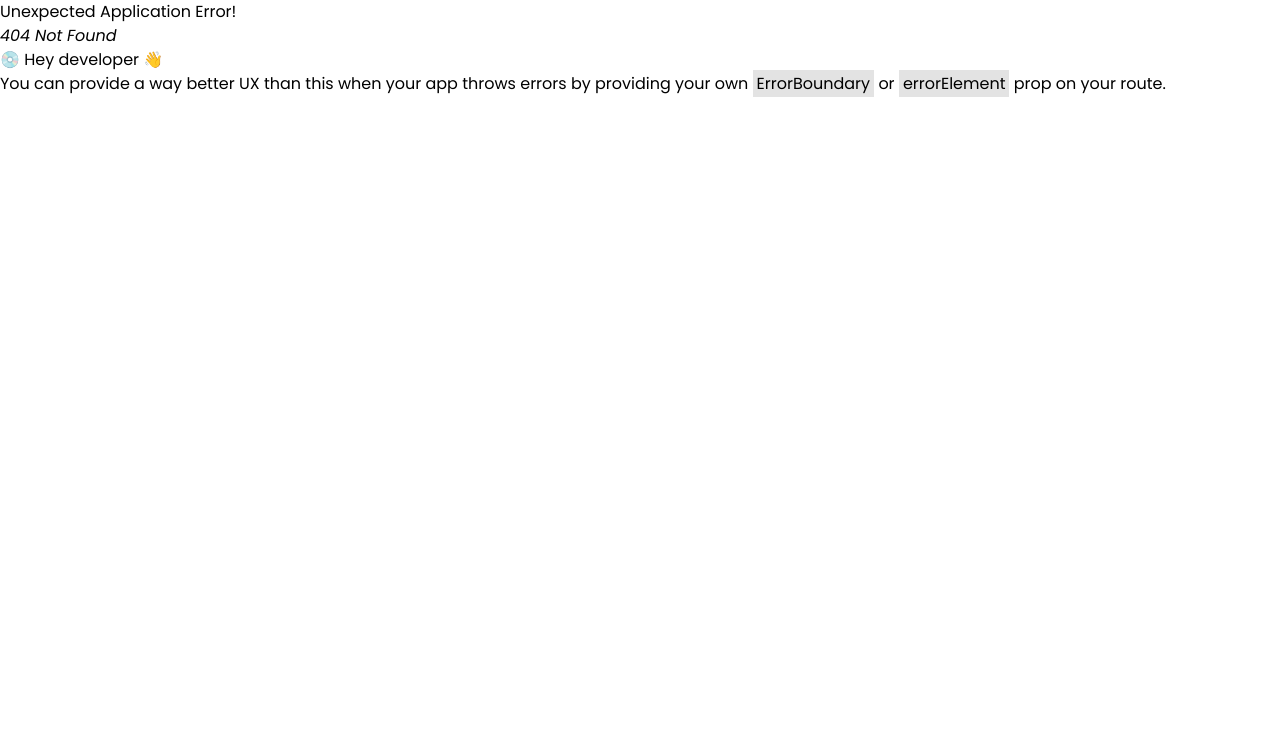
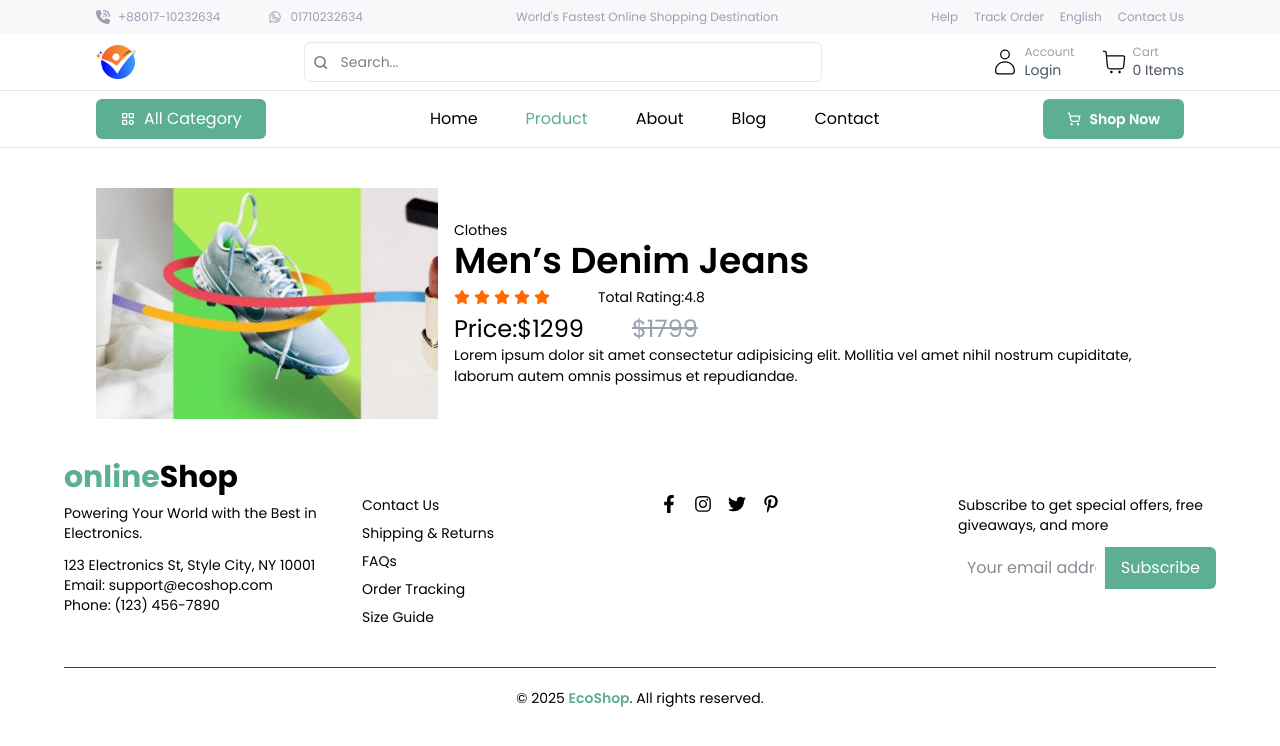
Before and after one commit to sajibdas126/online-shop, a React (Vite) app: page /product/1 in a window 1280 px wide. Before the commit this address had no page. Shown: the top 746 px of the page. Built offline with nearby package versions, Linux system fonts and the light colour scheme; a web font is replaced by a local one.

Commit message:
Refactor product data structure, update image paths, and implement single product page with detailed view

```diff
--- a/public/Products.json
+++ b/public/Products.json
@@ -9,7 +9,7 @@
     "stock": true,
     "sku": "CL87",
     "size": ["30", "32", "34", "36"],
-    "image": "public/producr/01.jpg",
+    "image": "/producr/01.jpg",
     "fit": "Standard Fit"
   },
   {
@@ -22,7 +22,7 @@
     "stock": true,
     "sku": "CL112",
     "size": ["S", "M", "L", "XL"],
-    "image": "public/producr/02.jpg",
+    "image": "/producr/02.jpg",
     "fit": "Standard Fit"
   },
   {
@@ -34,93 +34,93 @@
     "rating": 4.5,
     "stock": true,
     "sku": "WT45",
-    "image": "public/producr/03.jpg",
+    "image": "/producr/03.jpg",
     "fit": "Compact Fit"
   },
   {
     "id": 4,
     "title": "Kids Fashion Dress",
-    "category": "Dresses",
+    "category": "Watches",
     "price": 699,
     "oldPrice": 999,
     "rating": 4.6,
     "stock": true,
     "sku": "DR20",
     "size": ["2Y", "3Y", "4Y", "5Y"],
-    "image": "public/producr/04.jpg",
+    "image": "/producr/04.jpg",
     "fit": "Standard Fit"
   },
   {
     "id": 5,
     "title": "Stylish Sunglasses",
-    "category": "Glasses",
+    "category": "Dresses",
     "price": 299,
     "oldPrice": 499,
     "rating": 4.4,
     "stock": false,
     "sku": "GL09",
-    "image": "public/producr/05.jpg",
+    "image": "/producr/05.jpg",
     "fit": "Compact Fit"
   },
   {
     "id": 6,
     "title": "Premium Cosmetics Set",
-    "category": "Cosmetics",
+    "category": "Dresses",
     "price": 899,
     "oldPrice": 1199,
     "rating": 4.9,
     "stock": true,
     "sku": "CM55",
-    "image": "public/producr/06.jpg",
+    "image": "/producr/06.jpg",
     "fit": "Medium Fit"
   },
   {
     "id": 7,
     "title": "Women’s Stylish Handbag",
-    "category": "Accessories",
+    "category": "Cosmetics",
     "price": 1599,
     "oldPrice": 1999,
     "rating": 4.3,
     "stock": true,
     "sku": "AC98",
-    "image": "public/producr/07.jpg",
+    "image": "/producr/07.jpg",
     "fit": "Compact Fit"
   },
   {
     "id": 8,
     "title": "Men’s Sports Shoes",
-    "category": "Footwear",
+    "category": "Cosmetics",
     "price": 1699,
     "oldPrice": 2199,
     "rating": 4.6,
     "stock": true,
     "sku": "FT22",
     "size": ["40", "41", "42", "43", "44"],
-    "image": "public/producr/08.jpg",
+    "image": "/producr/08.jpg",
     "fit": "Medium Fit"
   },
   {
     "id": 9,
     "title": "Kids Toy Car",
-    "category": "Toys",
+    "category": "Kids Wear",
     "price": 499,
     "oldPrice": 699,
     "rating": 4.7,
     "stock": true,
     "sku": "TY33",
-    "image": "public/producr/09.jpg",
+    "image": "/producr/09.jpg",
     "fit": "Medium Fit"
   },
   {
     "id": 10,
     "title": "Airpods Wireless Earbuds",
-    "category": "Electronics",
+    "category": "Kids Wear",
     "price": 2299,
     "oldPrice": 2799,
     "rating": 4.8,
     "stock": true,
     "sku": "EL07",
-    "image": "public/producr/01.jpg",
+    "image": "/producr/01.jpg",
     "fit": "Compact Fit"
   }
 ]
--- a/src/Components/SherComponent/ProductCart.jsx
+++ b/src/Components/SherComponent/ProductCart.jsx
@@ -1,6 +1,7 @@
 import React from 'react'
 import { FaStar } from 'react-icons/fa'
 import { TbCurrencyTaka } from 'react-icons/tb'
+import { Link } from 'react-router'
 
 
 export const ProductCart = ({product}) => {
@@ -8,6 +9,7 @@ export const ProductCart = ({product}) => {
    <div>
      <div className='w-74 border flex flex-col justify-center items-center  border-gray-200 rounded-md shadow'>
        <img className='w-72 flex '  src={product.image} alt="" />
+       <Link to={`/product/${product.id}`}>
         <div className='text-left w-full p-3 '>
             <p className='text-gray-400'>{product.category}</p>
             <h1 className='font-semibold text-gray-700'>{product.title}</h1>
@@ -24,8 +26,8 @@ export const ProductCart = ({product}) => {
                 <p className='line-through flex items-center text-gray-500'>{product.oldPrice}<TbCurrencyTaka/></p>
 
             </div>
-
         </div>
+        </Link>
     </div>
    </div>
   )
--- /dev/null
+++ b/src/Components/SherComponent/SingelProductPage.jsx
@@ -0,0 +1,38 @@
+import { FaStar } from "react-icons/fa6";
+import { useData } from "../../Hooks/useData";
+import { useParams } from "react-router";
+
+export const SingelProductPage = () => {
+  const { id } = useParams();
+  const { products } = useData();
+  const findProducts = products.find((p) => p.id == Number (id));
+  return (
+    <div className="container mx-auto md:px-24 mt-10">
+      <div className=" flex items-center justify-center gap-4">
+        <div >
+         <img className="w-120" src={findProducts?.image} alt="jjk" />
+        </div>
+            <div>
+                <p className="ts">{findProducts?.category}</p>
+                 <h1 className="text-4xl font-semibold">{findProducts?.title}</h1>
+                <div className="flex items-center gap-12">
+                     <div className='flex gap-1 py-2  text-orange-500'>
+                                 <FaStar></FaStar>
+                                 <FaStar></FaStar>
+                                 <FaStar></FaStar>
+                                 <FaStar></FaStar>
+                                 <FaStar></FaStar>
+                       </div>
+                        <p className="ts"> Total Rating:{findProducts?.rating}</p>
+                </div>
+                <div className="flex gap-12 text-2xl">
+                    <p>Price:${findProducts?.price}</p>
+                    <p className="line-through text-gray-400">${findProducts?.oldPrice}</p>
+                </div>
+                <p className="ts">Lorem ipsum dolor sit amet consectetur adipisicing elit. Mollitia vel amet nihil nostrum cupiditate, laborum autem omnis possimus et repudiandae.</p>
+
+            </div>
+      </div>
+    </div>
+  );
+};
--- a/src/Hooks/useData.js
+++ b/src/Hooks/useData.js
@@ -6,7 +6,7 @@ export const useData = () => {
     const [products, setProducts] = useState([])
 
       useEffect(() => {
-        fetch("public/Category.json")
+        fetch("/public/Category.json")
           .then(res => res.json())
           .then(data => setCategory(data))
           .catch(err => console.error(err))
@@ -15,7 +15,7 @@ export const useData = () => {
 
 
       useEffect(() => {
-        fetch("public/products.json")
+        fetch("/public/products.json")
           .then(res => res.json())
           .then(data => setProducts(data))
           .catch(err => console.error(err))
--- a/src/Pages/Products/Product.jsx
+++ b/src/Pages/Products/Product.jsx
@@ -5,7 +5,7 @@ import { ProductCart } from '../../Components/SherComponent/ProductCart';
 export const Product = () => {
   const { products, Categorys } = useData();
   const [id, setId] = useState();
-  const [width,setWidth]= useState()
+  const [fit,setFit]= useState()
 
   // Debug logs
   console.log("CATEGORIES:", Categorys);
@@ -17,17 +17,27 @@ export const Product = () => {
     setId(prev => (prev === categoryId ? null : categoryId));
   };
 
-  const filterData = id
-    ? products.filter(p => {
-        console.log(
-          "CHECK PRODUCT:",
-          "product.id:", p.id,
-          "| categoryid:", p.category_id,
-          "| selected:", id
-        );
-        return Number(p.categoryId) === Number(id);
-      })
-    : products;
+  const handelClickFit =(f) =>{
+    setFit(f)
+  }
+
+  // const filterData = id
+  //   ? products.filter(p => {
+  //       console.log(
+  //         "CHECK PRODUCT:",
+  //         "product.id:", p.id,
+  //         "| categoryid:", p.category_id,
+  //         "| selected:", id
+  //       );
+  //       return Number(p.categoryId) === Number(id);
+  //     })
+  //   : products;
+
+  const filterData = products.filter(p=>{
+    const matchCategory = id? p.categoryID == id : products;
+    const matchfit = fit ? p.fit == fit : products
+    return matchCategory && matchfit
+  })
 
   console.log("FILTERED DATA:", filterData);
 
@@ -59,10 +69,10 @@ export const Product = () => {
             <div className='mt-12'>
                <p className='border-b border-gray-200 pb-3 mb-4'>Width</p>
                {
-                products.map(p=>(
+               [...new Set(products.map(p=>p.fit))].map(p=>(
                   <div className='flex gap-2 items-center mb-2'>
                     <input type="checkbox" />
-                    <p className='cursor-pointer ' onClick={() => handelClick(p.id) }>{p.fit}</p>
+                    <p onClick={()=>handelClickFit(p)} className='cursor-pointer ' onClick={() => handelClickFit(p) }>{p}</p>
                   </div>
                 ))
                }
--- a/src/main.jsx
+++ b/src/main.jsx
@@ -10,6 +10,7 @@ import { About } from './Pages/About/About';
 import { Blog } from './Pages/Blog/Blog';
 import { Contact } from './Pages/Contact/Contact';
 import Auth from './Pages/Auth';
+import { SingelProductPage } from './Components/SherComponent/SingelProductPage';
 
 const router = createBrowserRouter([
   {
@@ -22,7 +23,7 @@ const router = createBrowserRouter([
       { path: "/blog", element: <Blog></Blog> },
       { path: "/contact", element: <Contact></Contact> },
       { path: "/auth", element: <Auth></Auth> },
-
+       {path: "/product/:id", element: <SingelProductPage></SingelProductPage> },//daymimack product page
 
     ],
   },
```
